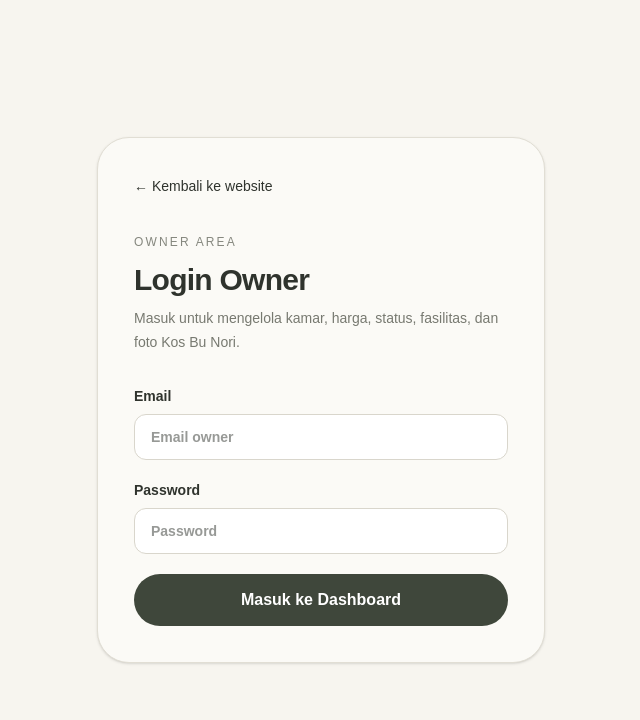
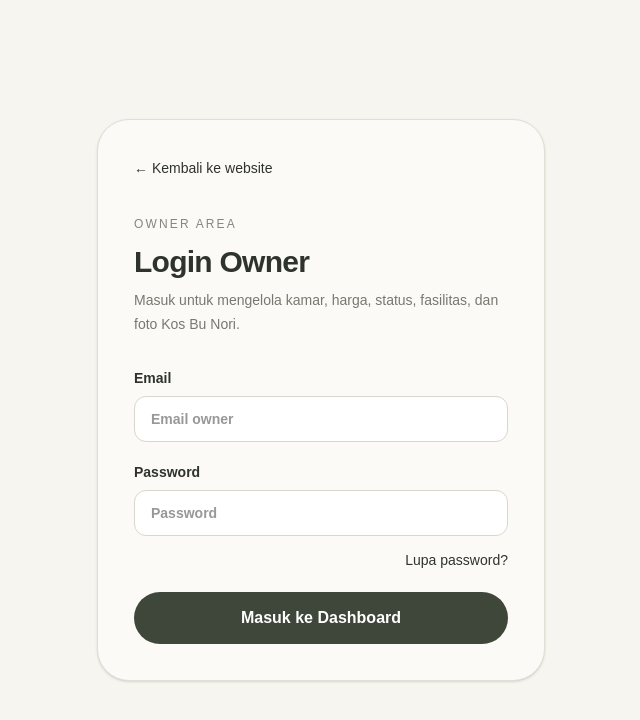
Before and after one commit to ocha-ctrl/Kosan-mamak, a Next.js app: page /login in a window 1280 px wide. Shown: the top 720 px of the page, without its empty margins (319-959 px from the left). Built offline with nearby package versions, Linux system fonts and the light colour scheme; no server answers.

Commit message:
Add forgot password link to owner login

```diff
--- a/app/login/page.tsx
+++ b/app/login/page.tsx
@@ -47,6 +47,9 @@ export default function LoginPage() {
               Password
               <input type="password" required value={password} onChange={e => setPassword(e.target.value)} className="mt-2 w-full rounded-xl border border-[#d9d6cc] bg-white px-4 py-3 outline-none transition focus:border-[#858b78] focus:ring-2 focus:ring-[#dfe3d8]" placeholder="Password" autoComplete="current-password" />
             </label>
+            <div className="-mt-2 text-right">
+              <Link href="/forgot-password" className="text-sm font-medium text-[#65705b] transition hover:text-[#3f473b]">Lupa password?</Link>
+            </div>
             {error && <p role="alert" className="rounded-xl bg-[#f6e9e6] px-4 py-3 text-sm text-[#9a5146]">{error}</p>}
             <button type="submit" disabled={loading} className="w-full rounded-full bg-[#3f473b] px-5 py-3.5 font-semibold text-white transition hover:bg-[#30372d] disabled:cursor-not-allowed disabled:opacity-50">{loading ? 'Memproses...' : 'Masuk ke Dashboard'}</button>
           </form>
```
